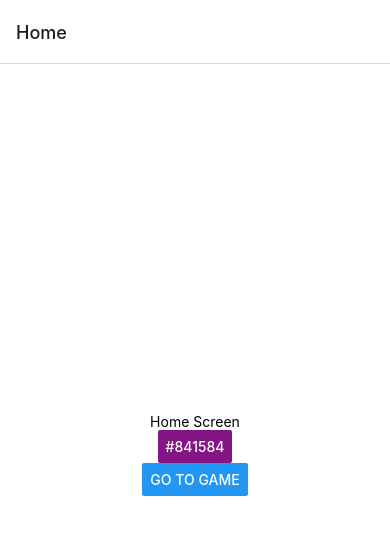
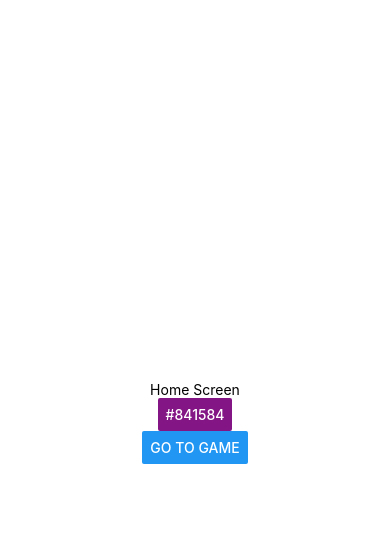
Before and after one commit to redbean87/bowling-rn, a React Native app: screen / in a window 390 px wide. Shown: the top 534 px of the page. Built offline with nearby package versions, Linux system fonts and the light colour scheme.

Commit message:
remove header from home screen

```diff
--- a/App.tsx
+++ b/App.tsx
@@ -1,6 +1,4 @@
-import { StatusBar } from "expo-status-bar";
-import { StyleSheet } from "react-native";
-import { SafeAreaProvider, SafeAreaView } from "react-native-safe-area-context";
+import { SafeAreaView, StyleSheet } from "react-native";
 import { QueryClient, QueryClientProvider } from "react-query";
 
 import { NavigationContainer } from "@react-navigation/native";
@@ -15,17 +13,20 @@ const Stack = createNativeStackNavigator();
 export default function App() {
   return (
     <QueryClientProvider client={queryClient}>
-      <SafeAreaProvider>
       <SafeAreaView style={styles.container}>
         <NavigationContainer>
           <Stack.Navigator>
-              <Stack.Screen name="Home" component={Home} />
+            <Stack.Screen
+              name="Home"
+              component={Home}
+              options={{
+                headerShown: false,
+              }}
+            />
             <Stack.Screen name="Game" component={Game} />
           </Stack.Navigator>
         </NavigationContainer>
-          <StatusBar style="auto" />
       </SafeAreaView>
-      </SafeAreaProvider>
     </QueryClientProvider>
   );
 }
--- a/package.json
+++ b/package.json
@@ -14,7 +14,6 @@
     "@react-navigation/native": "6.0.6",
     "@react-navigation/native-stack": "6.2.5",
     "expo": "44.0.0",
-    "expo-status-bar": "1.2.0",
     "immer": "9.0.12",
     "react": "17.0.1",
     "react-dom": "17.0.1",
```
Also changed, not shown: 1 other file (tests, documents, lock files or other folders). Lines whose indentation alone changed are shown as unchanged.
